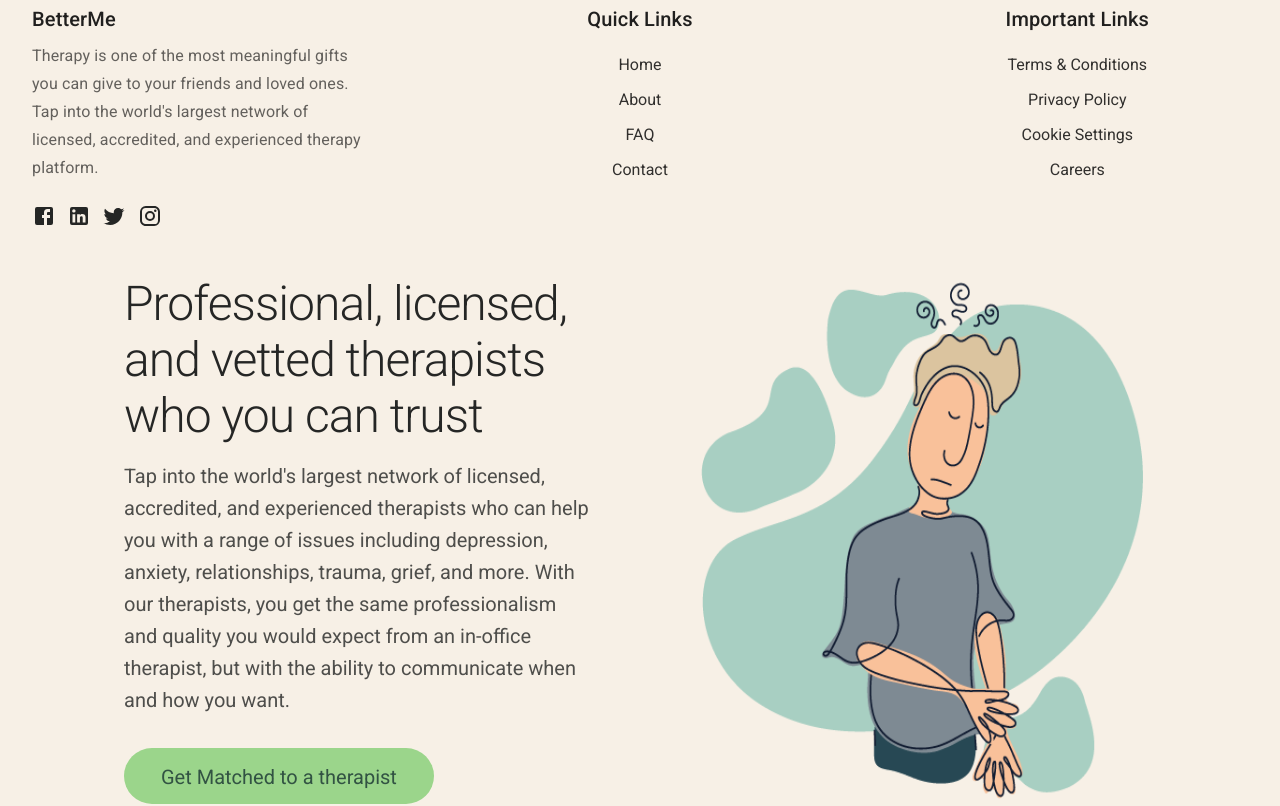
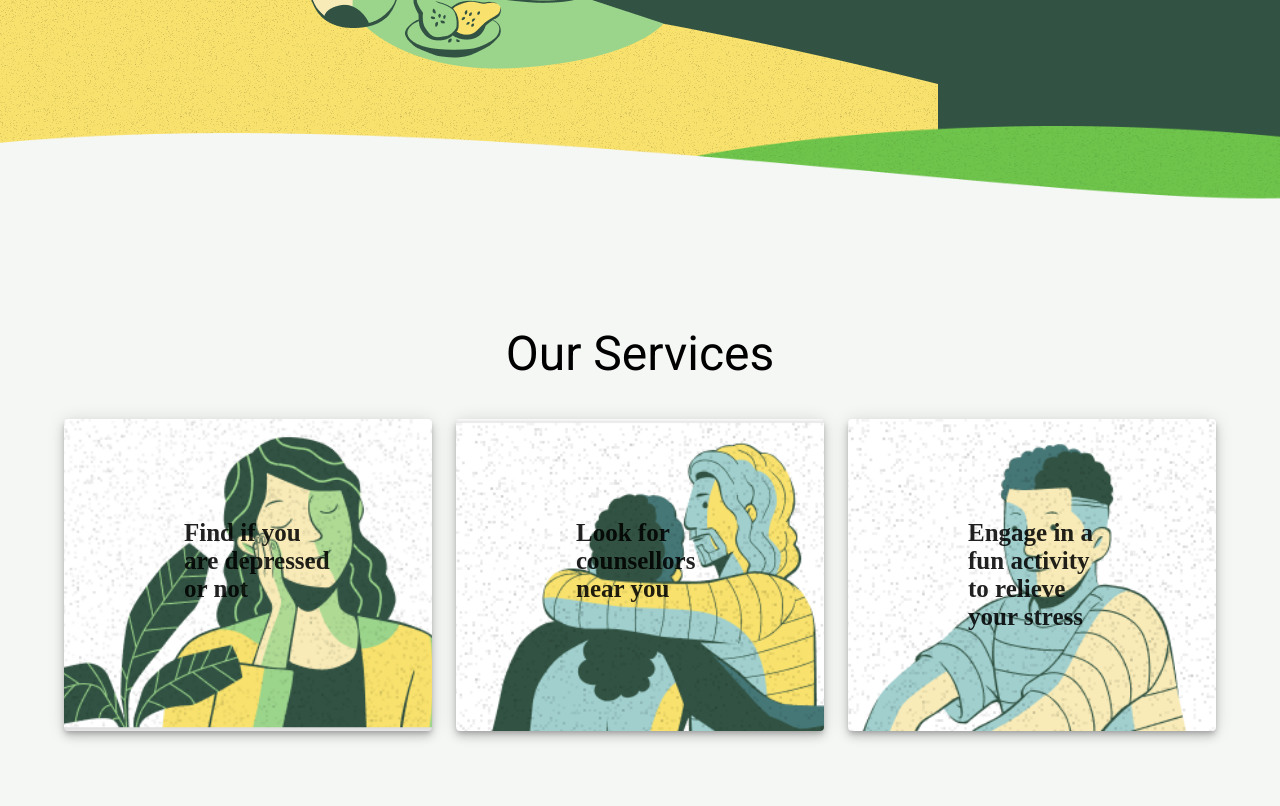
Before and after one commit to Mahikagarg09/mental-health-app, a React (Create React App) app: page / in a window 1280 px wide. Shown: the part 520-1326 px from the top of the page. Built offline with nearby package versions, Linux system fonts and the light colour scheme.

Commit message:
layout better

```diff
--- a/src/components/FAQ/Faq.js
+++ b/src/components/FAQ/Faq.js
@@ -6,58 +6,63 @@ import AccordionSummary from "@mui/material/AccordionSummary";
 import AccordionDetails from "@mui/material/AccordionDetails";
 import ExpandMoreIcon from "@mui/icons-material/ExpandMore";
 import useStyles from "./Faqcss";
+import curve from "../../assets/curvy.png";
 
 const faqs = [
   {
     question: "Is betterMe right for me?",
     answer:
-      "BetterHelp may be right for you if you're looking to improve the quality of your life. Whenever there is anything that interferes with your happiness or prevents you from achieving your goals, we may be able to help. We also have therapists who specialize in specific issues such as stress, anxiety, relationships, parenting, depression, addictions, eating, sleeping, trauma, anger, family conflicts, LGBT matters, grief, religion, self esteem, and more.",
+      "BetterMe may be right for you if you're looking to improve the quality of your life. Whenever there is anything that interferes with your happiness or prevents you from achieving your goals, we may be able to help. We also have therapists who specialize in specific issues such as stress, anxiety, relationships, parenting, depression, addictions, eating, sleeping, trauma, anger, family conflicts, LGBT matters, grief, religion, self esteem, and more.",
   },
   {
-    question: "How long can I use BetterHelp?",
+    question: "How long can I use BetterMe?",
     answer:
       "This depends on your needs and varies a lot from one person to another. Some people feel they get most of the value after just a few weeks, while others prefer to stick to the program for an extended period of time. This is completely up to you.",
   },
   {
     question: "How much does it cost?",
     answer:
-      "BetterHelp is more affordable than traditional offline counseling and therapy, and our prices may be even lower than your health insurance co-pay. You can view pricing details in our Terms of Service.",
+      "BetterMe is more affordable than traditional offline counseling and therapy, and our prices may be even lower than your health insurance co-pay. You can view pricing details in our Terms of Service.",
   },
-  {
-    question: "After I sign up, how long until I'm matched with a therapist?",
-    answer:
-      "You will be matched with a therapist within 24 hours. If you haven't been matched within 24 hours, please contact us at"
-  },
-  {
-    question: "How will I communicate with my therapist?",
-    answer:
-      "You can get therapy in four ways via messages, live chat, phone, and video conferencing.You can use different ways at different times as you wish, based on your needs, availability, and convenience.",
-  },
+  // {
+  //   question: "After I sign up, how long until I'm matched with a therapist?",
+  //   answer:
+  //     "You will be matched with a therapist within 24 hours. If you haven't been matched within 24 hours, please contact us at"
+  // },
+  // {
+  //   question: "How will I communicate with my therapist?",
+  //   answer:
+  //     "You can get therapy in four ways via messages, live chat, phone, and video conferencing.You can use different ways at different times as you wish, based on your needs, availability, and convenience.",
+  // },
 ];
 
 export default function Faq() {
   const classes = useStyles();
   return (
+    <>
+      <img src={curve} alt="curve" className={classes.curveImage}></img>
       <div className={classes.section}>
         <Box sx={{ width: "100%" }}>
-        <Typography variant="h3" align="center" gutterBottom className={classes.heading} >
+          <h5 className={classes.heading} >
             Frequently Asked Questions
-        </Typography>
+          </h5>
           {faqs.map((faq, index) => (
-          <Accordion key={index}>
+            <Accordion key={index} className={classes.accordian}>
               <AccordionSummary
                 expandIcon={<ExpandMoreIcon />}
                 aria-controls={`faq${index}-content`}
                 id={`faq${index}-header`}
               >
-              <Typography variant="h6">{faq.question}</Typography>
+                <p className={classes.accordianContent}>{faq.question}</p>
               </AccordionSummary>
               <AccordionDetails>
-              <Typography>{faq.answer}</Typography>
+                <p className={classes.accordianContent}>{faq.answer}</p>
               </AccordionDetails>
             </Accordion>
           ))}
         </Box>
       </div>
+      <img src={curve} alt="curve" className={classes.curveImage2}></img>
+    </>
   );
 }
--- a/src/components/FAQ/Faqcss.js
+++ b/src/components/FAQ/Faqcss.js
@@ -3,16 +3,35 @@ import { makeStyles } from "@mui/styles";
 const useStyles = makeStyles((theme) => ({
     section: {
         width: '100%',
-        padding: '100px 200px',
-        backgroundColor: "#fffcf6;",
-        fontFamily: 'Overpass,sans-serif',
-        fontWeight:'100',
+        padding: '50px 200px 150px 200px',
+        backgroundColor: "#325343",
     },
     heading: {
+        color: "white",
         paddingBottom: "50px",
+        fontSize: "2.5rem",
+        textAlign: "center",
+        fontWeight: "lighter",
+        fontFamily: 'Roboto,sans-serif',
     },
-
-
+    accordian: {
+        backgroundColor: "transparent",
+    },
+    accordianContent: {
+        fontWeight: "lighter",
+        fontFamily: 'Roboto,sans-serif',
+        fontSize: "1.2rem",
+        lineHeight: "1.5rem",
+    },
+    curveImage: {
+        width: "100%",
+        marginBottom: "-10px",
+    },
+    curveImage2: {
+        width: "100%",
+        marginBottom: "-10px",
+        rotate: "180deg",
+    }
 }));
 
 export default useStyles;
--- a/src/components/footer/StyleFooter.js
+++ b/src/components/footer/StyleFooter.js
@@ -2,9 +2,9 @@ import { makeStyles } from "@mui/styles";
 
 const useStyles = makeStyles((theme) => ({
     container: {
-        backgroundColor: "#f7f0e6",
+        backgroundColor: "#f5f7f5",
         padding: "3rem 2rem",
-        position: "absolute",
+        position: "sticky",
         bottom: "0",
         width: "100%",
         fontFamily: "Roboto,sans-serif",
--- a/src/components/services/Servicecss.js
+++ b/src/components/services/Servicecss.js
@@ -2,10 +2,8 @@ import { makeStyles } from "@mui/styles";
 
 const useStyles = makeStyles((theme) => ({
     section: {
-        margin: '20px',
-        backgroundColor: '#fffcf6',
-        padding: '20px',
-        paddingBottom: '100px',
+        backgroundColor: '#f5f7f5',
+        padding: '50px 20px 200px 20px',
     },
     content:{
         marginLeft: '20px',
@@ -30,6 +28,11 @@ const useStyles = makeStyles((theme) => ({
         paddingBottom: '20px',
         paddingTop: '50px',
     },
+    divider: {
+        width: '100%',
+        marginBottom: '-10px',
+        marginTop: '-50px',
+    }
 }));
 
 export default useStyles;
--- a/src/components/services/Services.js
+++ b/src/components/services/Services.js
@@ -5,6 +5,7 @@ import useStyles from './Servicecss';
 import card1 from '../../assets/card-image-1.png';
 import card2 from '../../assets/card-image-2.png';
 import card3 from '../../assets/card-image-3.png';
+import divider from '../../assets/divider.png';
 
 const cardsData = [
     {
@@ -27,6 +28,8 @@ function Cards() {
     const classes = useStyles();
 
     return (
+        <>
+        <img src={divider} alt="divider" className={classes.divider}></img>
             <div className={classes.section}>
                 <Container >
                     <Typography variant="h3" gutterBottom className={classes.heading}>
@@ -38,7 +41,7 @@ function Cards() {
                                 <Paper
                                     className={classes.card}
                                     elevation={6}
-                                style={{ backgroundImage: `url(${card.image})`}}
+                                    style={{ backgroundImage: `url(${card.image})` }}
                                 >
                                     <h5 className={classes.content}>
                                         {card.content}
@@ -49,6 +52,7 @@ function Cards() {
                     </Grid>
                 </Container>
             </div>
+        </>
     );
 }
 
--- a/src/components/therapists/TherapistStyle.js
+++ b/src/components/therapists/TherapistStyle.js
@@ -3,7 +3,7 @@ import { makeStyles } from "@mui/styles";
 const useStyles = makeStyles((theme) => ({
     Tcontainer: {
         backgroundColor: '#fffcf6;',
-        padding: '60px 50px 100px 10px',
+        padding: '60px 50px 80px 10px',
     },
     Ttransition: {
         transition: 'all 0.5s ease-in-out',
--- a/src/index.css
+++ b/src/index.css
@@ -3,3 +3,8 @@
   padding: 0px;
   box-sizing: border-box;
 }
+
+.css-1elwnq4-MuiPaper-root-MuiAccordion-root {
+  padding: 1rem;
+  background-color: transparent;
+}
--- a/src/pages/Homepage.js
+++ b/src/pages/Homepage.js
@@ -10,8 +10,8 @@ export default function Homepage() {
   return (
     <div>
       <HeaderCards/>
+      <Services/>
       <Overview/>
-      <Services/>
       <Therapist/>
       <Faq/>
       <Footer/>
```
Also changed, not shown: src/assets/curvy.png (added), src/assets/divider.png (added). Lines whose indentation alone changed are shown as unchanged.
